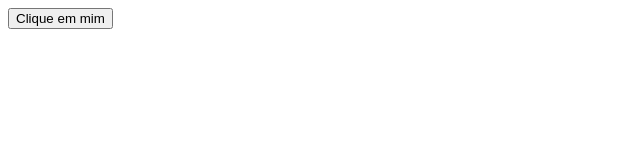
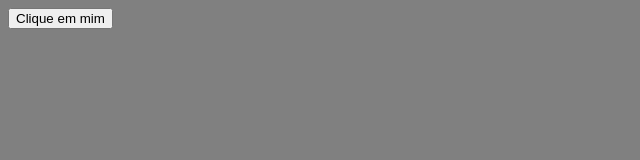
Before and after one commit to brunogalachetheodoro/Curso-JavaScript--Hora-de-Codar-, a plain HTML site: page secao_17/01_primeiro_evento/index.html in a window 1280 px wide. Shown: the whole page, without its empty margins (0-640 px from the left). Drawn offline with Linux system fonts and the light colour scheme.

Commit message:
Update index.html

```diff
--- a/secao_17/01_primeiro_evento/index.html
+++ b/secao_17/01_primeiro_evento/index.html
@@ -4,6 +4,11 @@
     <meta charset="UTF-8">
     <meta name="viewport" content="width=device-width, initial-scale=1.0">
     <title>Document</title>
+    <style>
+        body {
+            background-color: grey;
+        }
+    </style>
 </head>
 <body>
     <button>Clique em mim</button>
```
